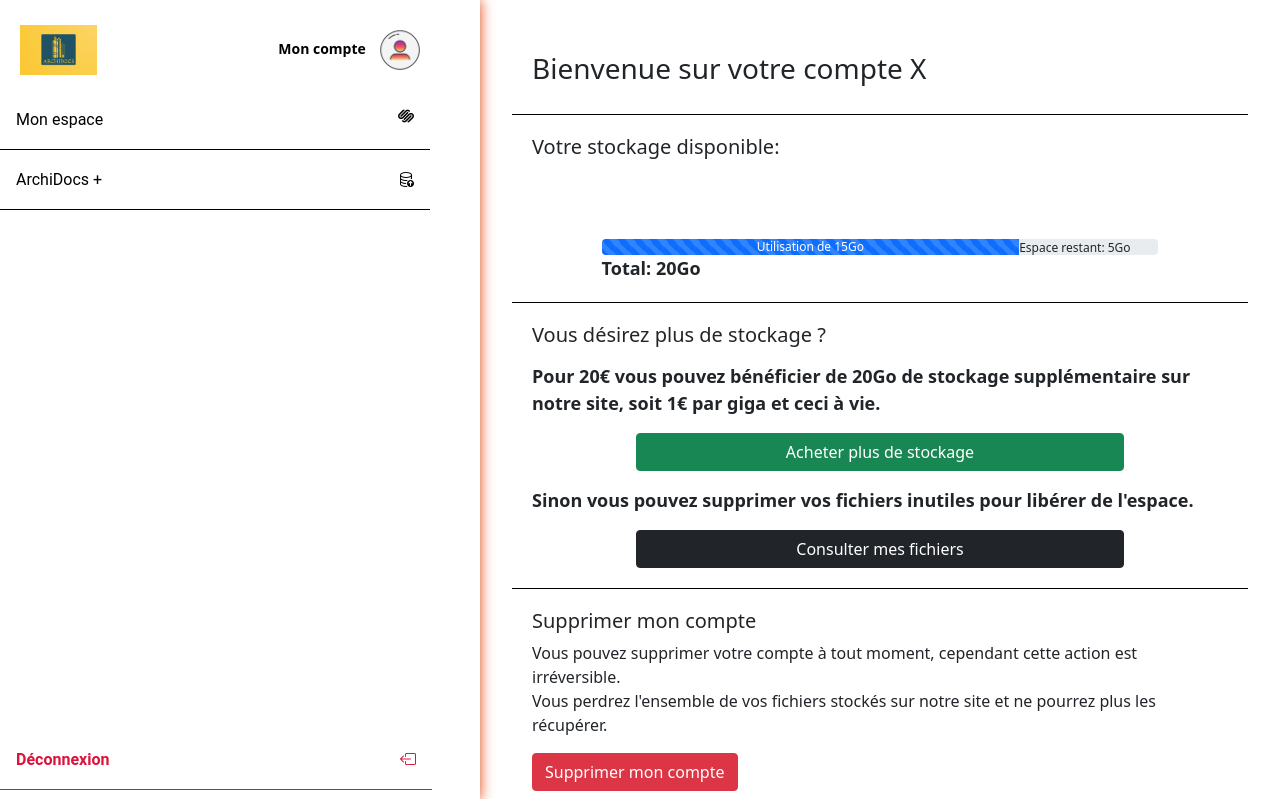
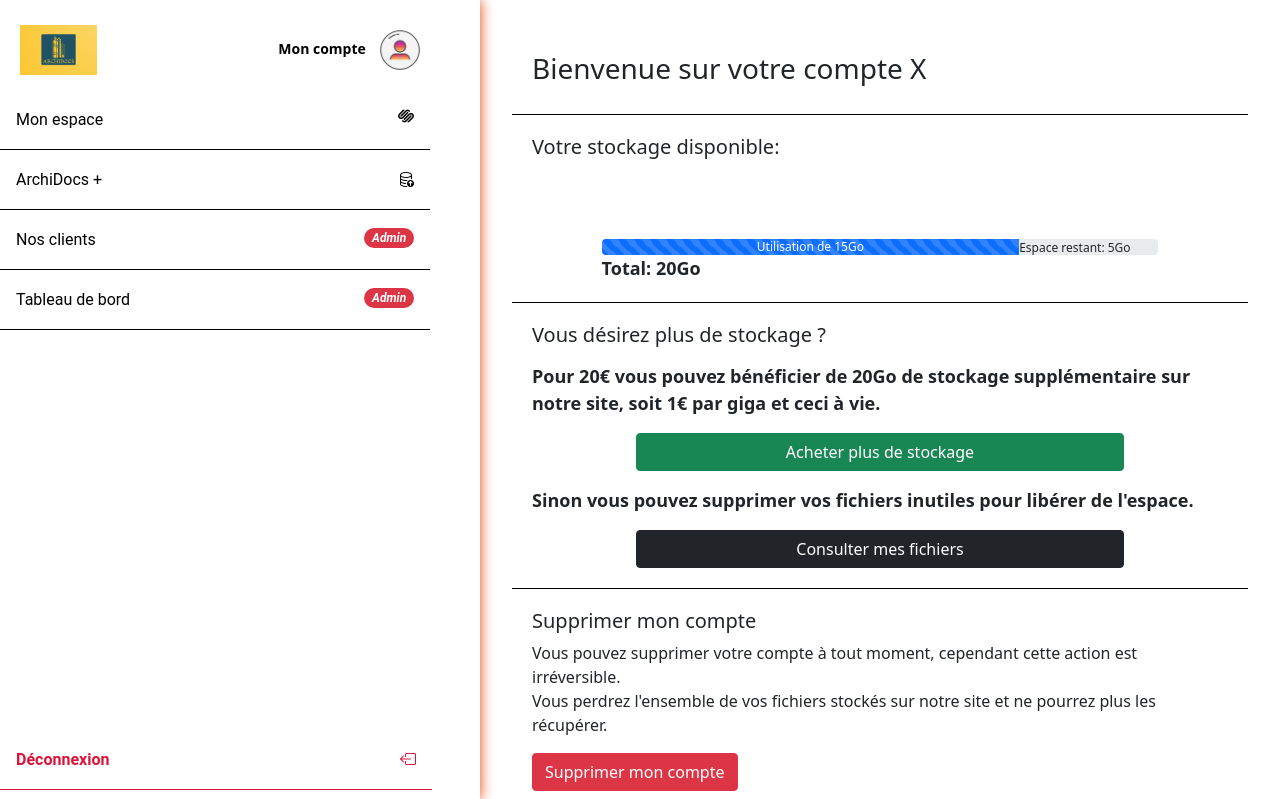
Before and after one commit to Arthurbsnrd/ArchiDocs, a PHP site: page /pages/clients/monCompte.php in a window 1280 px wide. Shown: the top 799 px of the page. Run offline with PHP 8.4, Linux system fonts and the light colour scheme; some libraries are stand-ins or nearby versions.

Commit message:
lien des pages admin (non existante)

```diff
--- a/includes/navbar.php
+++ b/includes/navbar.php
@@ -30,8 +30,15 @@ function isPageActive($page_name, $current_page) {
         <a class="nav-link lienNav <?php echo isPageActive('monEspace.php', $current_page); ?>" href="../clients/monEspace.php">Mon espace <i class="fab fa-squarespace"></i></a>
       </li>
       <li class="nav-item">
-          <a class="nav-link lienNav <?php echo isPageActive('offres.php', $current_page); ?>" href="../clients/offres.php"> ArchiDocs + <i class="bi bi-database-up"></i></a>
+        <a class="nav-link lienNav <?php echo isPageActive('offres.php', $current_page); ?>" href="../clients/offres.php"> ArchiDocs + <i class="bi bi-database-up"></i></a>
       </li>
+      <li class="nav-item">
+        <a class="nav-link lienNav <?php echo isPageActive('nosClients.php', $current_page); ?>" href="../clients/nosClients.php">Nos clients <i class="badge rounded-pill bg-danger">Admin</i></a>
+      </li>
+      <li class="nav-item">
+        <a class="nav-link lienNav <?php echo isPageActive('statistiques.php', $current_page); ?>" href="../clients/statistiques.php">Tableau de bord <i class="badge rounded-pill bg-danger">Admin</i></a>
+      </li>
+
 
       <!-- Toujous à laisser en dernier -->
       <li class="bottom">
```
